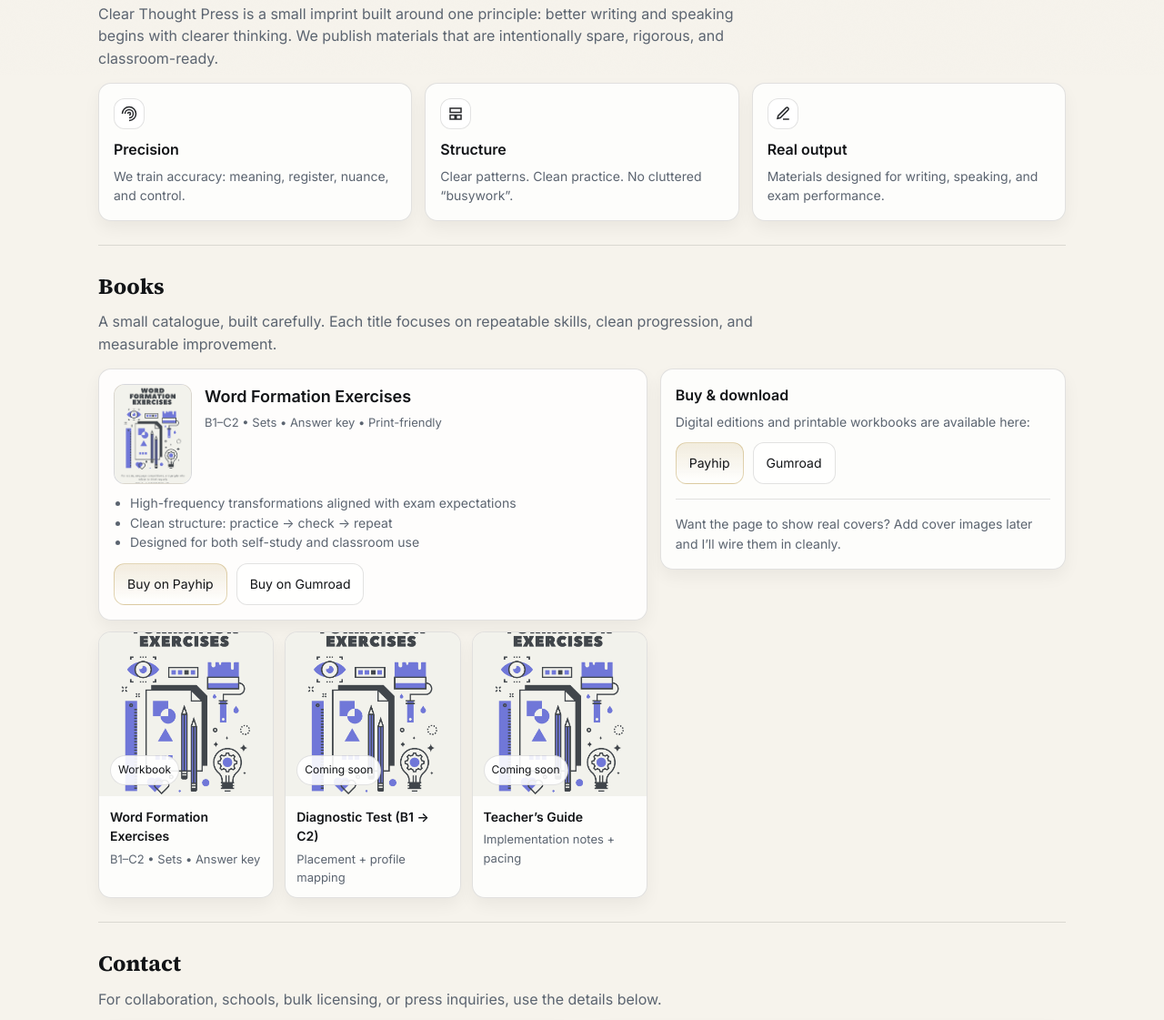
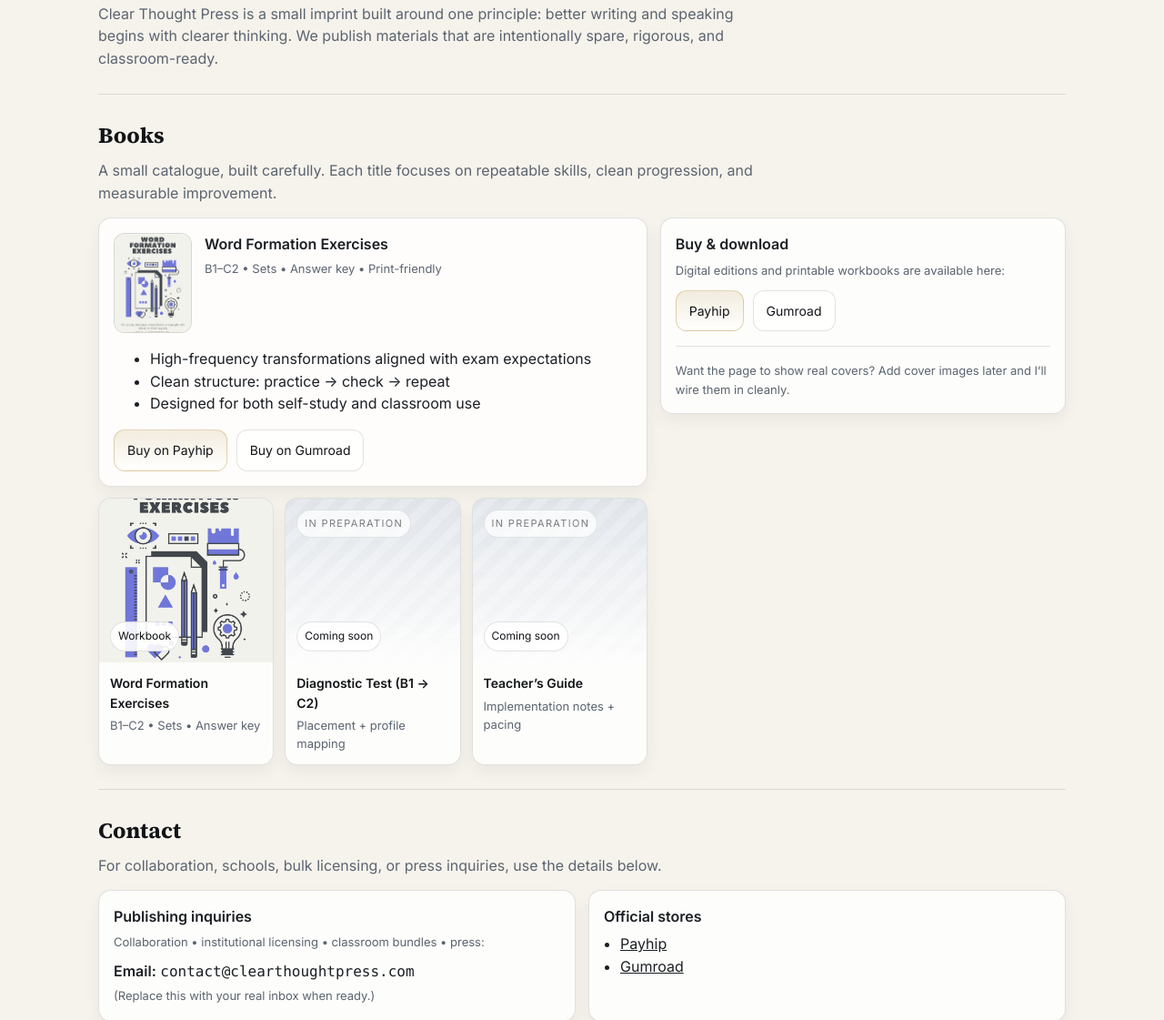
Before and after one commit to alabudzki74/clearthoughtpress.github.io, a plain HTML site: page index.html in a window 1280 px wide. Shown: the part 718-1839 px from the top of the page at 91% size. Drawn offline with Linux system fonts and the light colour scheme.

Commit message:
Refactor CSS and update cover placeholder styles
Removed unused CSS styles and updated the cover placeholder implementation.

```diff
--- a/index.html
+++ b/index.html
@@ -96,12 +96,6 @@
       padding:6px;
       display:block;
     }
-    .mark span{
-      font-weight:800;
-      letter-spacing:.06em;
-      color: var(--ink);
-      font-size: 14px;
-    }
 
     .brand h1{
       margin:0;
@@ -139,8 +133,7 @@
       margin-top: 16px;
       border: 1px solid var(--line);
       border-radius: var(--radius);
-      background:
-        linear-gradient(180deg, rgba(255,255,255,.95), rgba(255,255,255,.78));
+      background: linear-gradient(180deg, rgba(255,255,255,.95), rgba(255,255,255,.78));
       box-shadow: var(--shadow);
       padding: 34px 26px;
       position:relative;
@@ -294,20 +287,6 @@
       box-shadow: 0 8px 18px rgba(18,20,23,.05);
     }
 
-    .card .icon{
-      width:34px;height:34px;
-      display:grid;
-      place-items:center;
-      border-radius: 12px;
-      border:1px solid var(--line);
-      background: rgba(255,255,255,.9);
-      margin-bottom: 10px;
-      color: var(--ink);
-    }
-
-    .card h4{margin:0 0 6px; font-size: 16px; color: var(--ink)}
-    .card p{margin:0; color: var(--muted); font-size: 14px}
-
     .books{
       display:grid;
       grid-template-columns: 1.15fr .85fr;
@@ -331,7 +310,6 @@
       align-items:flex-start;
     }
 
-    /* ✅ Featured cover now supports REAL image */
     .featured-cover{
       width: 86px;
       height: 110px;
@@ -347,10 +325,6 @@
       object-fit:cover;
       display:block;
     }
-
-    .featured h4{margin:0 0 6px; font-size: 18px; color: var(--ink)}
-    .featured ul{margin:10px 0 0; padding-left: 18px; color: var(--muted); font-size: 14px}
-    .featured .cta{margin-top: 12px}
 
     .book-grid{
       display:grid;
@@ -368,7 +342,6 @@
       box-shadow: 0 8px 18px rgba(18,20,23,.05);
     }
 
-    /* ✅ FIXED: cover area is now a proper image container */
     .cover{
       height: 180px;
       position: relative;
@@ -389,6 +362,33 @@
       color: var(--ink);
       border:1px solid var(--line);
       background: rgba(255,255,255,.90);
+      padding: 6px 8px;
+      border-radius: 999px;
+    }
+
+    /* ✅ NEW: placeholder cover style (no image) */
+    .cover.placeholder{
+      background:
+        linear-gradient(180deg, rgba(47,95,179,.08), rgba(255,255,255,.82)),
+        repeating-linear-gradient(
+          135deg,
+          rgba(18,20,23,.06),
+          rgba(18,20,23,.06) 10px,
+          rgba(18,20,23,.03) 10px,
+          rgba(18,20,23,.03) 20px
+        );
+    }
+    .cover.placeholder::after{
+      content:"In preparation";
+      position:absolute;
+      top:12px;
+      left:12px;
+      font-size: 11px;
+      letter-spacing:.12em;
+      text-transform: uppercase;
+      color: rgba(18,20,23,.55);
+      border:1px solid rgba(18,20,23,.10);
+      background: rgba(255,255,255,.7);
       padding: 6px 8px;
       border-radius: 999px;
     }
@@ -444,10 +444,6 @@
     <div class="topbar">
       <a class="brand" href="#top" aria-label="Clear Thought Press home">
         <div class="mark" aria-label="Logo">
-          <!-- IMPORTANT:
-               Rename your logo file to EXACTLY: Logo.png
-               and upload it next to index.html in the repo.
-          -->
           <img src="Logo.png" alt="Clear Thought Press logo">
         </div>
         <div>
@@ -510,41 +506,6 @@
           Clear Thought Press is a small imprint built around one principle: better writing and speaking begins with clearer thinking.
           We publish materials that are intentionally spare, rigorous, and classroom-ready.
         </p>
-
-        <div class="grid3">
-          <div class="card">
-            <div class="icon" aria-hidden="true">
-              <svg width="18" height="18" viewBox="0 0 24 24" fill="none">
-                <path d="M12 22a10 10 0 1 0-10-10" stroke="currentColor" stroke-width="2" opacity=".9"/>
-                <path d="M12 18a6 6 0 1 0-6-6" stroke="currentColor" stroke-width="2" opacity=".9"/>
-                <path d="M12 14a2 2 0 1 0-2-2" stroke="currentColor" stroke-width="2" opacity=".9"/>
-              </svg>
-            </div>
-            <h4>Precision</h4>
-            <p>We train accuracy: meaning, register, nuance, and control.</p>
-          </div>
-
-          <div class="card">
-            <div class="icon" aria-hidden="true">
-              <svg width="18" height="18" viewBox="0 0 24 24" fill="none">
-                <path d="M4 4h16v6H4zM4 14h7v6H4zM13 14h7v6h-7z" stroke="currentColor" stroke-width="2" opacity=".9"/>
-              </svg>
-            </div>
-            <h4>Structure</h4>
-            <p>Clear patterns. Clean practice. No cluttered “busywork”.</p>
-          </div>
-
-          <div class="card">
-            <div class="icon" aria-hidden="true">
-              <svg width="18" height="18" viewBox="0 0 24 24" fill="none">
-                <path d="M12 20h9" stroke="currentColor" stroke-width="2" opacity=".9"/>
-                <path d="M16.5 3.5a2.1 2.1 0 0 1 3 3L8 18l-4 1 1-4 11.5-11.5z" stroke="currentColor" stroke-width="2" opacity=".9"/>
-              </svg>
-            </div>
-            <h4>Real output</h4>
-            <p>Materials designed for writing, speaking, and exam performance.</p>
-          </div>
-        </div>
       </section>
 
       <div class="divider"></div>
@@ -596,9 +557,9 @@
                 </div>
               </div>
 
+              <!-- ✅ FIXED: Placeholder now has NO image -->
               <div class="book">
-                <div class="cover">
-                  <img src="Cover.png" alt="Placeholder cover">
+                <div class="cover placeholder">
                   <span class="tag">Coming soon</span>
                 </div>
                 <div class="meta">
@@ -607,9 +568,9 @@
                 </div>
               </div>
 
+              <!-- ✅ FIXED: Placeholder now has NO image -->
               <div class="book">
-                <div class="cover">
-                  <img src="Cover.png" alt="Placeholder cover">
+                <div class="cover placeholder">
                   <span class="tag">Coming soon</span>
                 </div>
                 <div class="meta">
@@ -665,9 +626,6 @@
               <li><a href="https://payhip.com/ClearThoughtPress">Payhip</a></li>
               <li><a href="https://english4u7.gumroad.com">Gumroad</a></li>
             </ul>
-            <div class="legal">
-              Tip: once your HTTPS certificate is issued in GitHub Pages, you’ll look even more “real publisher.”
-            </div>
           </div>
         </div>
       </section>
```
